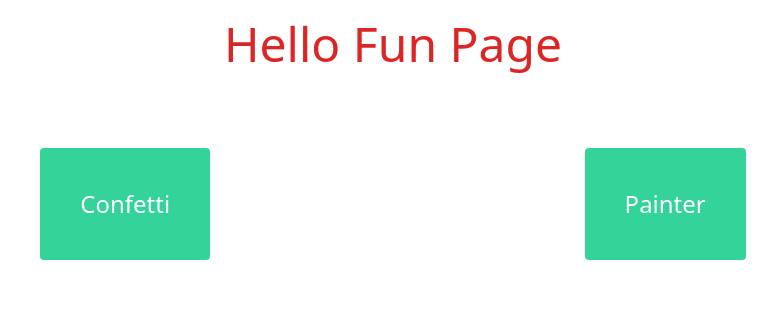
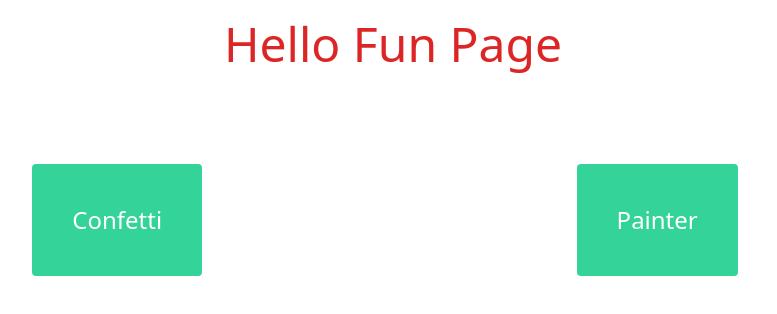
Before and after one commit to Adi-df/nextjs, a Next.js app: page / in a window 1280 px wide. Shown: the top 314 px of the page, without its empty margins (247-1024 px from the left). Built offline with nearby package versions, Linux system fonts and the light colour scheme.

Commit message:
Add reponsponsive margins to links

```diff
--- a/components/homelink.js
+++ b/components/homelink.js
@@ -1,8 +1,12 @@
 import Link from "next/link";
 
-export default function HomeLink({ name, href }) {
+export default function HomeLink({ name, href, className }) {
     return (
-        <span className="text-2xl p-10 rounded bg-green-400 text-white">
+        <span
+            className={"text-2xl p-10 rounded bg-green-400 text-white mr-4 mt-4 ".concat(
+                className || ""
+            )}
+        >
             <Link href={href}>{name}</Link>
         </span>
     );
```
